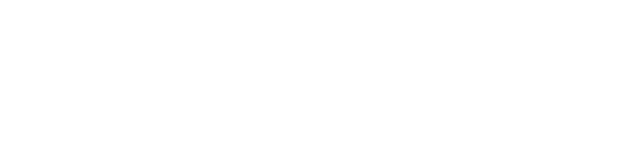
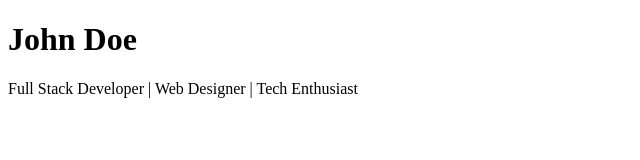
Before and after one commit to Patel-Vipul/html-resume, a plain HTML site: page index.html in a window 1280 px wide. Shown: the whole page, without its empty margins (0-640 px from the left). Drawn offline with Linux system fonts and the light colour scheme.

Commit message:
added header section

```diff
--- a/index.html
+++ b/index.html
@@ -6,6 +6,11 @@
     <title>Document</title>
 </head>
 <body>
+    <!-- header section  -->
+    <header>
+        <h1> John Doe </h1>
+        <p> Full Stack Developer | Web Designer | Tech Enthusiast</p>
+    </header>
 
 </body>
 </html>
```
